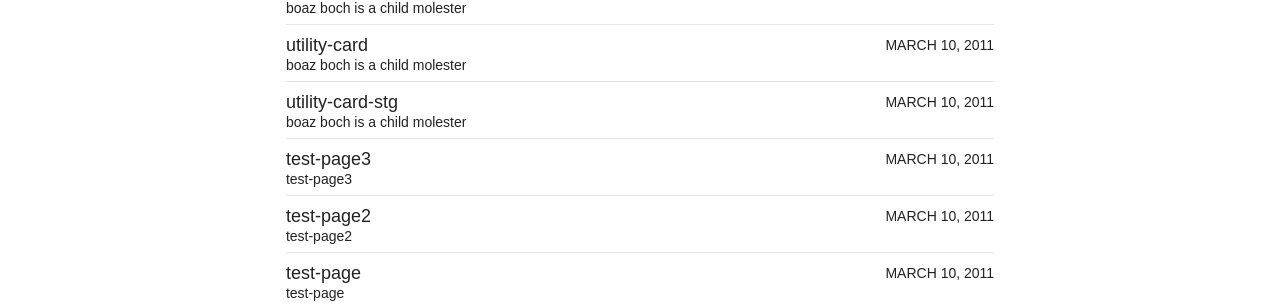
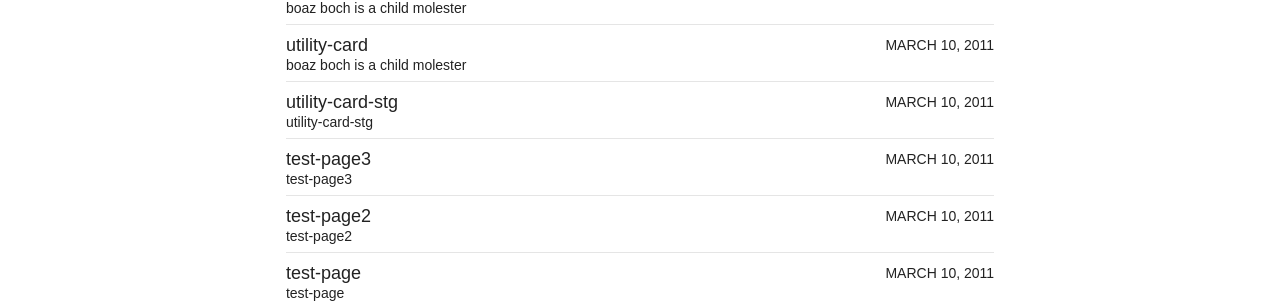
Before and after one commit to galdil/galdil.github.io, a Jekyll site: the page built from articles/index.md, in a window 1280 px wide. Shown: the part 1010-1316 px from the top of the page. Built offline with Jekyll 4.4.1, drawn with Linux system fonts in a browser that asks for light colours; nearby versions of some CDN libraries.

Commit message:
Update 2011-03-10-utility-card-stg.md

```diff
--- a/_posts/articles/2011-03-10-utility-card-stg.md
+++ b/_posts/articles/2011-03-10-utility-card-stg.md
@@ -1,7 +1,7 @@
 ---
 layout: post
 title: "utility-card-stg"
-excerpt: "boaz boch is a child molester"
+excerpt: "utility-card-stg"
 modified: 2017-09-26
 categories: articles
 tags: [readability]
```
